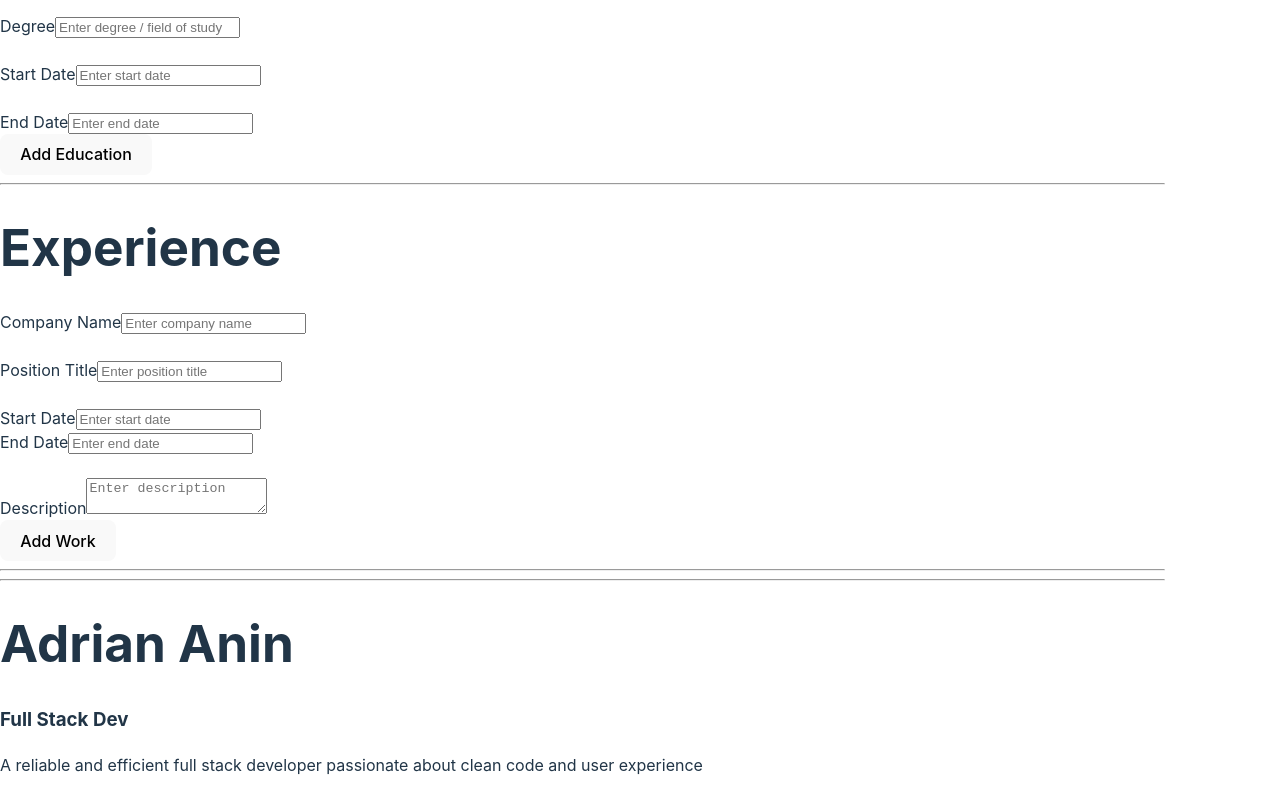
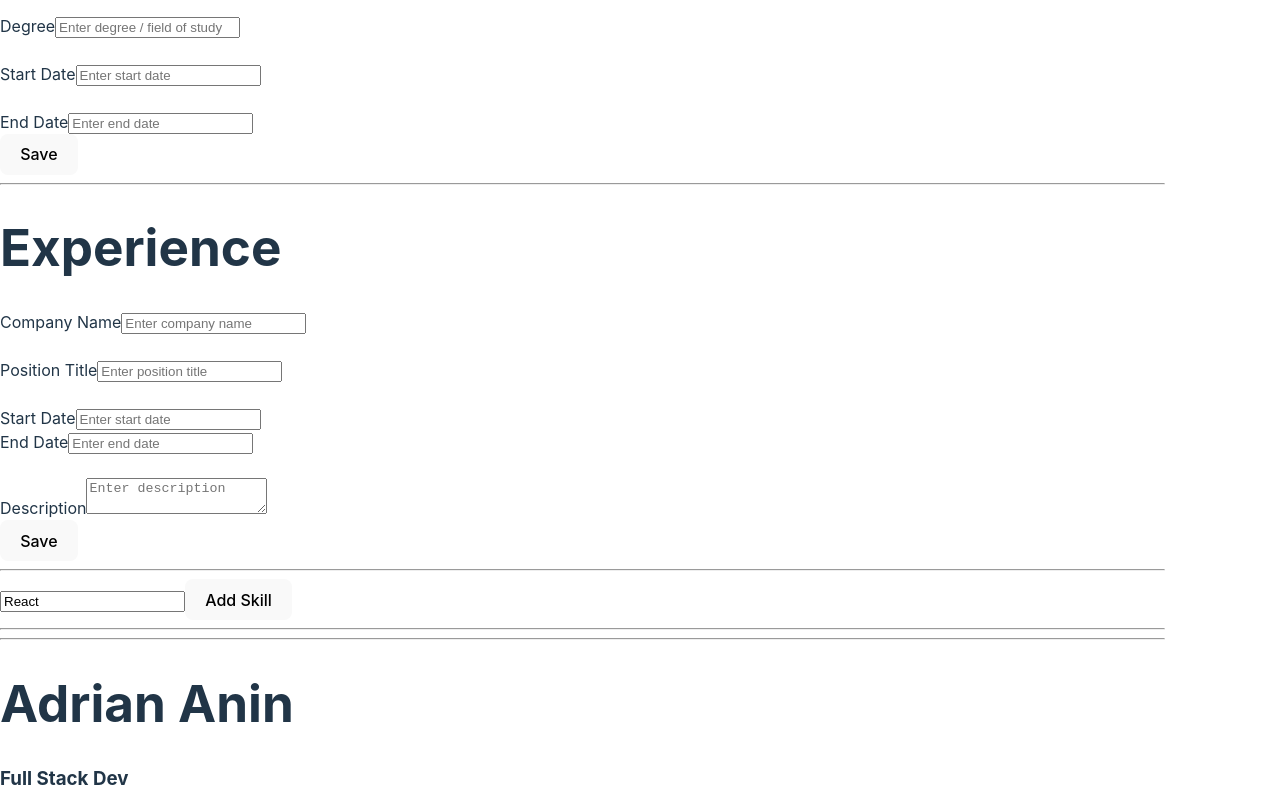
Before and after one commit to adrianeanin/react-cv-generator, a React (Vite) app in the folder cv-generator/: page / in a window 1280 px wide. Shown: the part 600-1396 px from the top of the page. Built offline with nearby package versions, Linux system fonts and the light colour scheme.

Commit message:
add skills section

```diff
--- a/cv-generator/src/App.jsx
+++ b/cv-generator/src/App.jsx
@@ -1,59 +1,24 @@
-import PersonalDetails from "./components/PersonalDetails";
+import PersonalDetailsInput from "./components/PersonalDetailsInput";
 import DisplayPersonal from "./components/DisplayPersonal";
 import DisplayEducation from "./components/DisplayEducation";
-import Education from "./components/Education";
 import DisplayWork from "./components/DisplayWork";
-import Work from "./components/Work";
+import DisplaySkills from "./components/DisplaySkills";
+import WorkInput from "./components/WorkInput";
+import EducationInput from "./components/EducationInput";
 import { v4 as uuidv4 } from "uuid";
 import { useState } from "react";
+import defaultData from "./services/defaultData";
+import SkillsInput from "./components/SkillsInput";
 
 const App = () => {
-  const [personData, setPersonData] = useState({
-    fullName: "Adrian Anin",
-    role: "Full Stack Dev",
-    summary:
-      "A reliable and efficient full stack developer passionate about clean code and user experience",
-    email: "adrian.anin@outlook.com",
-    linkedin: "https://www.linkedin.com/in/adriananin/",
-    phone: "(+233) 551326702",
-  });
+  const [personData, setPersonData] = useState(defaultData.initialPersonalData);
+  const [education, setEducation] = useState(defaultData.initialEdu);
+  const [newEducation, setNewEducation] = useState(defaultData.initialNewEdu);
+  const [workExp, setWorkExp] = useState(defaultData.initialWorkExp);
+  const [newWorkExp, setNewWorkExp] = useState(defaultData.initialNewWorkExp);
 
-  const [education, setEducation] = useState([
-    {
-      id: "",
-      school: "KNUST",
-      degree: "Bsc. Computer Engineering",
-      startDate: "2017",
-      endDate: "2021",
-    },
-  ]);
-  const [newEducation, setNewEducation] = useState({
-    id: "",
-    school: "",
-    degree: "",
-    startDate: "",
-    endDate: "",
-  });
-  const [workExp, setWorkExp] = useState([
-    {
-      id: "",
-      role: "Full Stack Engineer",
-      company: "Microsoft",
-      startDate: "2023",
-      endDate: "Present",
-      description:
-        "Designing end-to-end experience for financial products on mobile & web platforms. Working closely with managers, marketing specialists and developers.",
-    },
-  ]);
-
-  const [newWorkExp, setNewWorkExp] = useState({
-    id: "",
-    role: "",
-    company: "",
-    startDate: "",
-    endDate: "",
-    description: "",
-  });
+  const [skills, setSkills] = useState([]);
+  const [newSkill, setNewSkill] = useState({ name: "React" });
 
   const addWorkItem = () => {
     const newId = uuidv4();
@@ -84,6 +49,17 @@ const App = () => {
     setEducation([...education, newEducationItem]);
   };
 
+  const addSkill = () => {
+    const newId = uuidv4();
+
+    const newSkillItem = {
+      id: newId,
+      name: newSkill.name,
+    };
+
+    setSkills([...skills, newSkillItem]);
+  };
+
   const handleChange = (e) => {
     const { name, value } = e.target;
     setPersonData((prev) => {
@@ -110,23 +86,39 @@ const App = () => {
     });
   };
 
+  const handleSkillChange = (e) => {
+    const { name, value } = e.target;
+    setNewSkill({
+      ...newSkill,
+      [name]: value,
+    });
+  };
+
   return (
     <>
-      <PersonalDetails handleChange={handleChange} person={personData} />
+      <PersonalDetailsInput handleChange={handleChange} person={personData} />
       <br />
       <hr />
-      <Education
+      <EducationInput
         handleChange={handleEduChange}
         education={newEducation}
         onClick={addEducationItem}
       />
       <br />
       <hr />
-      <Work
+      <WorkInput
         handleChange={handleWorkChange}
         work={newWorkExp}
         onClick={addWorkItem}
       />
+      <br />
+      <hr />
+      <SkillsInput
+        handleChange={handleSkillChange}
+        skill={newSkill}
+        onClick={addSkill}
+      />
+
       <hr />
       <hr />
       <DisplayPersonal person={personData} />
@@ -136,21 +128,20 @@ const App = () => {
         <DisplayEducation
           key={item.id}
           education={item}
-          isFirstRender={index === 0 ? true : false}
+          isFirstRender={index === 0}
         />
       ))}
 
       <hr />
       <hr />
       {workExp.map((item, index) => (
-        <DisplayWork
-          key={item.id}
-          work={item}
-          isFirstRender={index === 0 ? true : false}
-        />
+        <DisplayWork key={item.id} work={item} isFirstRender={index === 0} />
       ))}
-      {/* <DisplayWork /> */}
-      {/* <DisplayEducation education={newEducation} /> */}
+      <hr />
+      <hr />
+      {skills.map((skill, index) => (
+        <DisplaySkills key={index} skill={skill} isFirstRender={index === 0} />
+      ))}
     </>
   );
 };
--- /dev/null
+++ b/cv-generator/src/components/DisplaySkills.jsx
@@ -0,0 +1,12 @@
+const DisplaySkills = ({ skill, isFirstRender }) => {
+  return (
+    <>
+      {isFirstRender && <h4>Skills</h4>}
+      <div className="skills">
+        <li>{skill.name}</li>
+      </div>
+    </>
+  );
+};
+
+export default DisplaySkills;
--- a/cv-generator/src/components/Education.jsx
+++ b/cv-generator/src/components/EducationInput.jsx
@@ -1,4 +1,4 @@
-const Education = ({ education, handleChange, onClick }) => {
+const EducationInput = ({ education, handleChange, onClick }) => {
   return (
     <>
       <h1>Education</h1>
@@ -49,9 +49,9 @@ const Education = ({ education, handleChange, onClick }) => {
         />
       </div>
 
-      <button onClick={onClick}>Add Education</button>
+      <button onClick={onClick}>Save</button>
     </>
   );
 };
 
-export default Education;
+export default EducationInput;
--- a/cv-generator/src/components/PersonalDetails.jsx
+++ b/cv-generator/src/components/PersonalDetailsInput.jsx
@@ -1,4 +1,4 @@
-const PersonalDetails = ({ handleChange, person }) => {
+const PersonalDetailsInput = ({ handleChange, person }) => {
   return (
     <>
       <h1>Personal Details</h1>
@@ -78,4 +78,4 @@ const PersonalDetails = ({ handleChange, person }) => {
   );
 };
 
-export default PersonalDetails;
+export default PersonalDetailsInput;
--- /dev/null
+++ b/cv-generator/src/components/SkillsInput.jsx
@@ -0,0 +1,18 @@
+const SkillsInput = ({ handleChange, skill, onClick }) => {
+  return (
+    <>
+      <div className="input">
+        <input
+          type="text"
+          placeholder="Enter a new skill"
+          name="name"
+          value={skill.name}
+          onChange={handleChange}
+        />
+        <button onClick={onClick}>Add Skill</button>
+      </div>
+    </>
+  );
+};
+
+export default SkillsInput;
--- a/cv-generator/src/components/Work.jsx
+++ b/cv-generator/src/components/WorkInput.jsx
@@ -1,4 +1,4 @@
-const Work = ({ work, handleChange, onClick }) => {
+const WorkInput = ({ work, handleChange, onClick }) => {
   return (
     <>
       <h1>Experience</h1>
@@ -61,9 +61,9 @@ const Work = ({ work, handleChange, onClick }) => {
         />
       </div>
 
-      <button onClick={onClick}>Add Work</button>
+      <button onClick={onClick}>Save</button>
     </>
   );
 };
 
-export default Work;
+export default WorkInput;
--- a/cv-generator/src/notes.js
+++ /dev/null
@@ -1,5 +0,0 @@
-// role: "",
-// summary: "",
-// email: "",
-// linkedin: "",
-// number: "",
--- /dev/null
+++ b/cv-generator/src/services/defaultData.js
@@ -0,0 +1,56 @@
+const initialPersonalData = {
+  fullName: "Adrian Anin",
+  role: "Full Stack Dev",
+  summary:
+    "A reliable and efficient full stack developer passionate about clean code and user experience",
+  email: "adrian.anin@outlook.com",
+  linkedin: "https://www.linkedin.com/in/adriananin/",
+  phone: "(+233) 551326702",
+};
+
+const initialWorkExp = [
+  {
+    id: "",
+    role: "Full Stack Engineer",
+    company: "Microsoft",
+    startDate: "2023",
+    endDate: "Present",
+    description:
+      "Designing end-to-end experience for financial products on mobile & web platforms. Working closely with managers, marketing specialists and developers.",
+  },
+];
+
+const initialEdu = [
+  {
+    id: "",
+    school: "KNUST",
+    degree: "Bsc. Computer Engineering",
+    startDate: "2017",
+    endDate: "2021",
+  },
+];
+
+const initialNewEdu = {
+  id: "",
+  school: "",
+  degree: "",
+  startDate: "",
+  endDate: "",
+};
+
+const initialNewWorkExp = {
+  id: "",
+  role: "",
+  company: "",
+  startDate: "",
+  endDate: "",
+  description: "",
+};
+
+export default {
+  initialPersonalData,
+  initialWorkExp,
+  initialEdu,
+  initialNewEdu,
+  initialNewWorkExp,
+};
```
